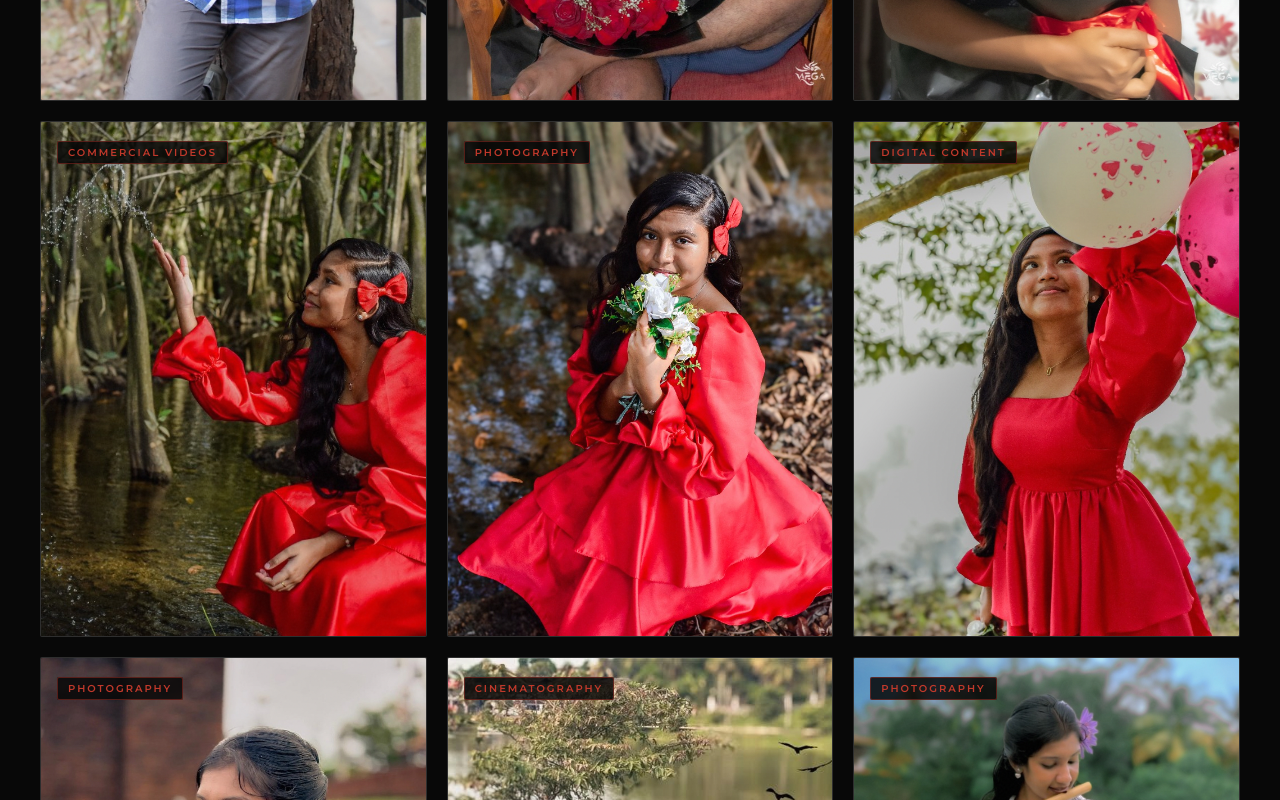
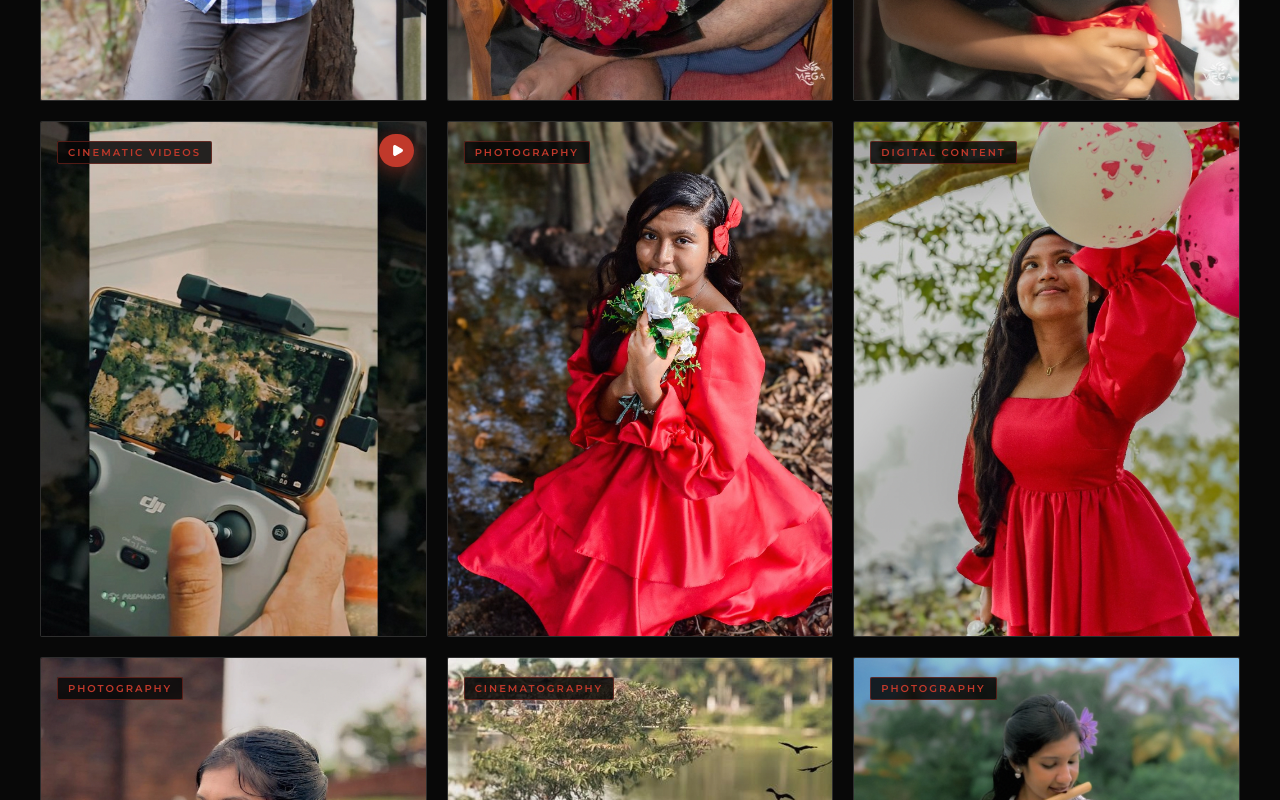
Before and after one commit to mihirunpavithra-wq/varga, a React (Vite) app: page / in a window 1280 px wide. Shown: the part 1760-2560 px from the top of the page. Built offline with nearby package versions, Linux system fonts and the light colour scheme.

Commit message:
Update Commercial Video to Cinematic Video and embed YouTube short IIWjGxu0ETw with interactive video player

```diff
--- a/src/components/sections/Portfolio.tsx
+++ b/src/components/sections/Portfolio.tsx
@@ -1,6 +1,6 @@
 import { useState, useEffect } from 'react';
 import { motion, AnimatePresence } from 'framer-motion';
-import { ArrowUpRight, X, MessageCircle } from 'lucide-react';
+import { ArrowUpRight, X, MessageCircle, Play } from 'lucide-react';
 import { projects, type Project, type ProjectCategory, contactInfo } from '@/data/content';
 import { Reveal, Stagger, staggerItem } from '@/components/ui/Reveal';
 
@@ -8,7 +8,7 @@ const ALL = 'All';
 const categories: (typeof ALL | ProjectCategory)[] = [
   ALL,
   'Cinematography',
-  'Commercial Videos',
+  'Cinematic Videos',
   'Photography',
   'Brand Identity',
   'Digital Content',
@@ -66,8 +66,15 @@ function ProjectCard({ project, onClick }: { project: Project; onClick: () => vo
         aria-hidden="true"
       />
 
+      {/* Video indicator badge */}
+      {project.youtubeId && (
+        <div className="absolute top-3 right-3 z-20 bg-varga-red text-white p-2 sm:p-2.5 rounded-full shadow-[0_4px_20px_rgba(192,57,43,0.6)] group-hover:scale-110 transition-transform flex items-center justify-center">
+          <Play size={13} className="fill-current ml-0.5" />
+        </div>
+      )}
+
       {/* Demo badge */}
-      {project.isDemo && (
+      {project.isDemo && !project.youtubeId && (
         <div className="absolute top-3 right-3 z-20 bg-[#080808]/85 border border-white/10 px-2 py-0.5 text-[10px] font-heading tracking-widest uppercase text-varga-muted backdrop-blur-sm rounded-sm">
           Demo
         </div>
@@ -98,8 +105,10 @@ function ProjectCard({ project, onClick }: { project: Project; onClick: () => vo
           {project.description}
         </p>
         <div className="flex items-center gap-1.5 text-varga-red">
-          <span className="font-heading text-[11px] font-semibold tracking-widest uppercase">View Details</span>
-          <ArrowUpRight size={13} />
+          <span className="font-heading text-[11px] font-semibold tracking-widest uppercase">
+            {project.youtubeId ? 'Watch Video' : 'View Details'}
+          </span>
+          {project.youtubeId ? <Play size={12} className="fill-current" /> : <ArrowUpRight size={13} />}
         </div>
       </div>
     </motion.div>
@@ -154,17 +163,27 @@ function ProjectModal({ project, onClose }: { project: Project; onClose: () => v
             <X size={18} />
           </button>
 
-          {/* Image area */}
-          <div className="relative aspect-[16/10] sm:aspect-video overflow-hidden flex-shrink-0 bg-[#080808]" style={bg}>
-            {activeImage ? (
+          {/* Media area: Video Player or Image */}
+          <div className="relative aspect-video overflow-hidden flex-shrink-0 bg-black" style={bg}>
+            {project.youtubeId ? (
+              <iframe
+                src={`https://www.youtube.com/embed/${project.youtubeId}?autoplay=1&rel=0&modestbranding=1&playsinline=1`}
+                title={project.title}
+                className="w-full h-full border-0"
+                allow="accelerometer; autoplay; clipboard-write; encrypted-media; gyroscope; picture-in-picture"
+                allowFullScreen
+              />
+            ) : activeImage ? (
               <img
                 src={activeImage}
                 alt={project.title}
                 className="w-full h-full object-cover object-center transition-all duration-300"
               />
             ) : null}
-            <div className="absolute inset-0 cinematic-gradient pointer-events-none" />
-            {project.isDemo && (
+            {!project.youtubeId && (
+              <div className="absolute inset-0 cinematic-gradient pointer-events-none" />
+            )}
+            {project.isDemo && !project.youtubeId && (
               <div className="absolute inset-0 flex items-center justify-center pointer-events-none">
                 <span className="font-display text-white/10 text-4xl sm:text-6xl tracking-widest">
                   DEMO
@@ -183,6 +202,22 @@ function ProjectModal({ project, onClose }: { project: Project; onClose: () => v
                 {project.title}
               </h2>
             </div>
+
+            {/* Direct YouTube link if video */}
+            {project.youtubeId && (
+              <div className="pt-0.5">
+                <a
+                  href={`https://youtube.com/shorts/${project.youtubeId}`}
+                  target="_blank"
+                  rel="noopener noreferrer"
+                  className="inline-flex items-center gap-1.5 text-xs font-heading font-semibold text-varga-red hover:text-white transition-colors uppercase tracking-wider bg-white/[0.04] border border-white/10 px-3 py-1.5 rounded-sm"
+                >
+                  <Play size={12} className="fill-current text-varga-red" />
+                  <span>Watch on YouTube Shorts</span>
+                  <ArrowUpRight size={13} />
+                </a>
+              </div>
+            )}
 
             {/* Gallery Thumbnails (if multiple photos available) */}
             {project.gallery && project.gallery.length > 1 && (
--- a/src/data/content.ts
+++ b/src/data/content.ts
@@ -1,7 +1,7 @@
 // ─── Project / Portfolio Data ─────────────────────────────────────────────
 export type ProjectCategory =
   | 'Cinematography'
-  | 'Commercial Videos'
+  | 'Cinematic Videos'
   | 'Photography'
   | 'Brand Identity'
   | 'Digital Content'
@@ -16,6 +16,8 @@ export interface Project {
   fullDescription: string;
   placeholder?: string; // gradient / color used as fallback
   image?: string; // real photograph URL
+  videoUrl?: string; // video embed link
+  youtubeId?: string; // YouTube ID for responsive player
   gallery?: string[]; // optional additional gallery images
   tags: string[];
   isDemo?: boolean;
@@ -67,15 +69,17 @@ export const projects: Project[] = [
     isDemo: false,
   },
   {
-    id: 'commercial-nature-01',
-    title: 'Enchanted Waters Commercial Study',
-    category: 'Commercial Videos',
+    id: 'cinematic-video-01',
+    title: 'Cinematic Video',
+    category: 'Cinematic Videos',
     year: 2024,
-    description: 'Striking promotional visual featuring water motion, red satin contrast, and forest ambiance.',
+    description: 'Atmospheric Sri Lankan temple and nature visual captured with cinematic drone aerials and color grade.',
     fullDescription:
-      'A cinematic commercial shoot set within wetland forest waters. Designed with dynamic water splashes, bold red styling against lush greens, and high-speed freeze-frame cinematography.',
-    image: `${import.meta.env.BASE_URL}enchanted-waters-commercial.jpg`,
-    tags: ['Commercial Videos', 'Water Motion', 'Fashion Cinematography', 'Color Grade'],
+      'A cinematic visual journey capturing the spiritual calm of temple architecture and lush Sri Lankan landscapes. Produced with high-altitude drone cinematography, rich color grading, and peaceful ambient storytelling.',
+    image: `${import.meta.env.BASE_URL}cinematic-video-thumb.jpg`,
+    videoUrl: 'https://www.youtube.com/embed/IIWjGxu0ETw',
+    youtubeId: 'IIWjGxu0ETw',
+    tags: ['Cinematic Video', 'Drone Visuals', 'Temple & Nature', 'Color Grade', '4K Production'],
     isDemo: false,
   },
   {
@@ -157,7 +161,7 @@ export const projects: Project[] = [
   {
     id: 'demo-02',
     title: 'Pulse Commercial',
-    category: 'Commercial Videos',
+    category: 'Cinematic Videos',
     year: 2024,
     description: 'High-energy 60-second commercial for a beverage brand.',
     fullDescription:
```
Also changed, not shown: public/cinematic-video-thumb.jpg (added).
